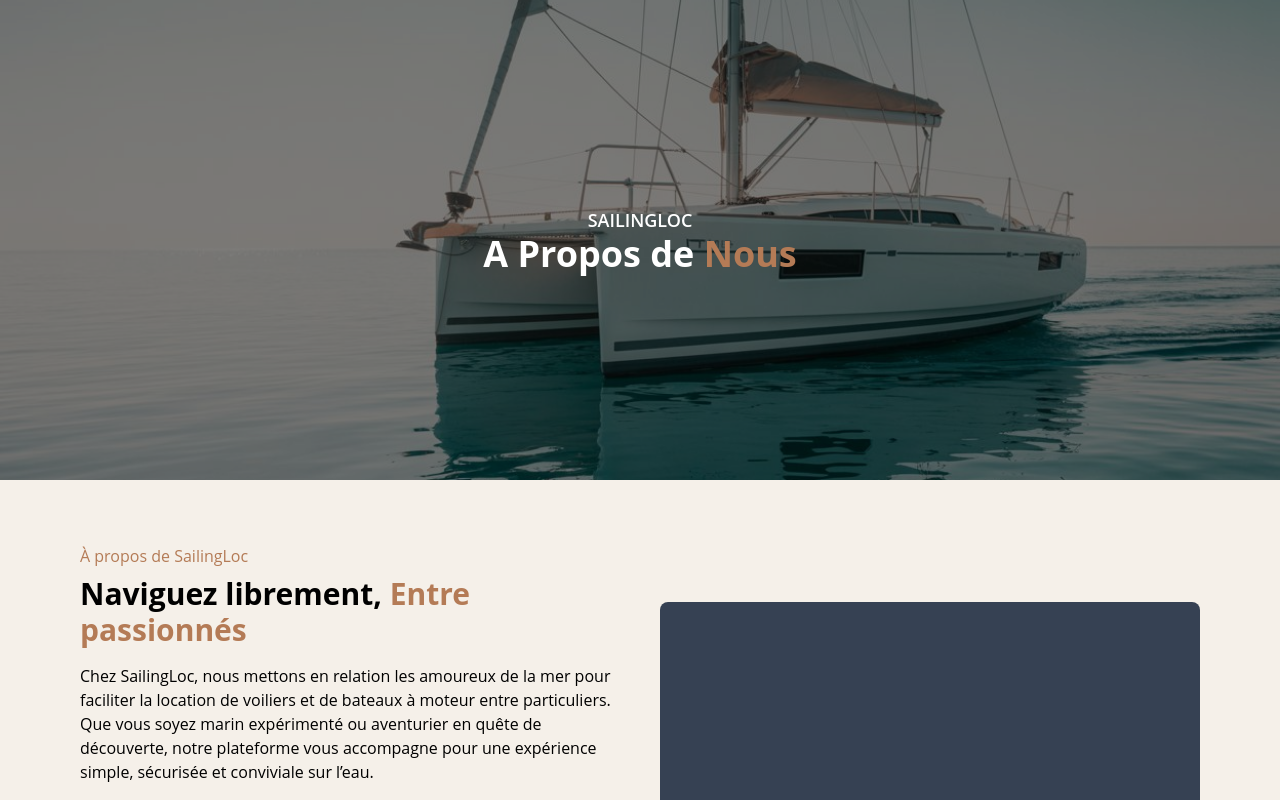
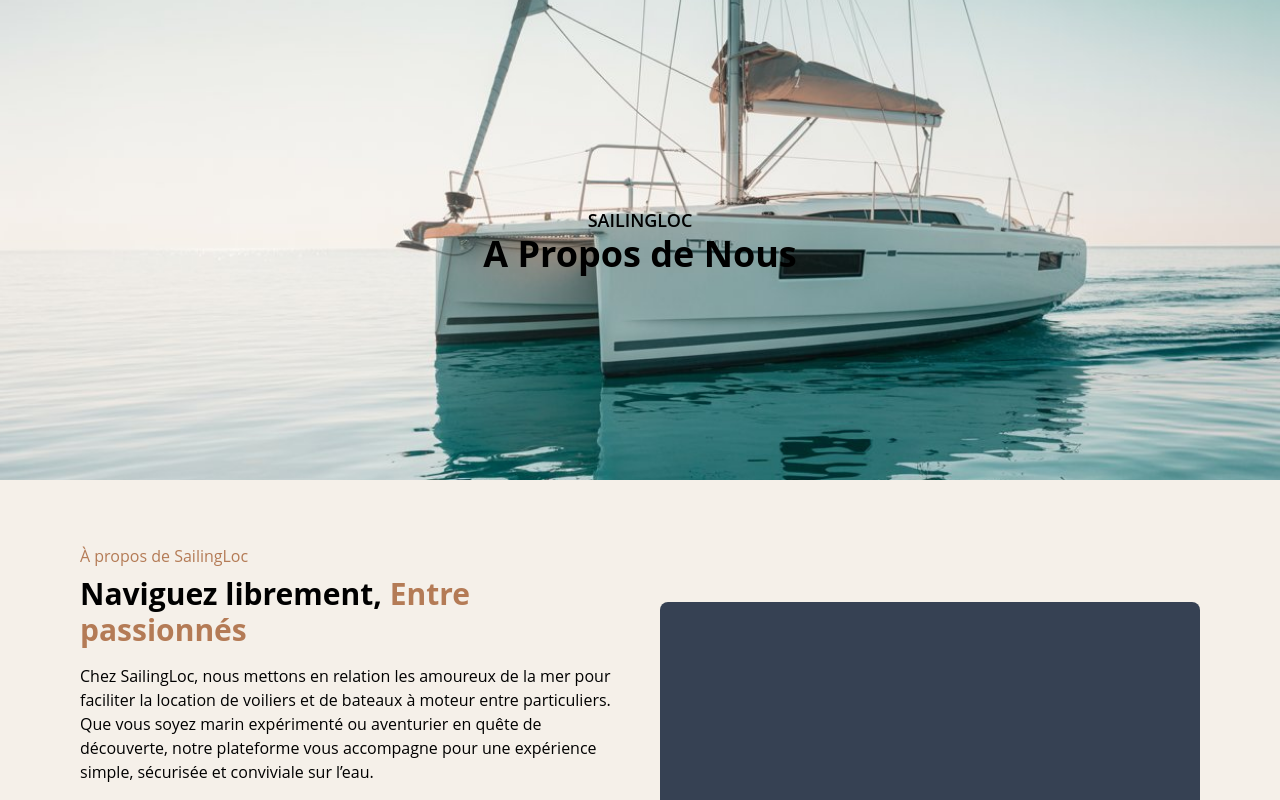
Before and after one commit to Yass8/DEVO23-G4-SAILINGLOC, a React (Vite) app in the folder front/: page /about in a window 1280 px wide. Shown: the top 800 px of the page. Built offline with nearby package versions, Linux system fonts and the light colour scheme; a web font is replaced by a local one.

Commit message:
feat: update About page header styling for better visibility and contrast

```diff
--- a/front/src/Client/pages/About.jsx
+++ b/front/src/Client/pages/About.jsx
@@ -25,9 +25,9 @@ export default function About() {
 
       {/* Header Banner */}
       <section className="h-[60vh] bg-cover bg-center flex flex-col justify-center items-center text-center relative" style={{ backgroundImage: "url('/images/hero.jpeg')" }}>
-        <div className="absolute inset-0 bg-black/50"></div>
-        <h6 className="text-lg text-white font-semibold z-10">SAILINGLOC</h6>
-        <h1 className="text-4xl text-white font-bold z-10">A Propos de <span className="text-[#b47b56]">Nous</span></h1>
+        {/* <div className="absolute inset-0 bg-black/50"></div> */}
+        <h6 className="text-lg text-black font-semibold z-10">SAILINGLOC</h6>
+        <h1 className="text-4xl text-black font-bold z-10">A Propos de Nous</h1>
       </section>
 
       {/* About Section */}
```
